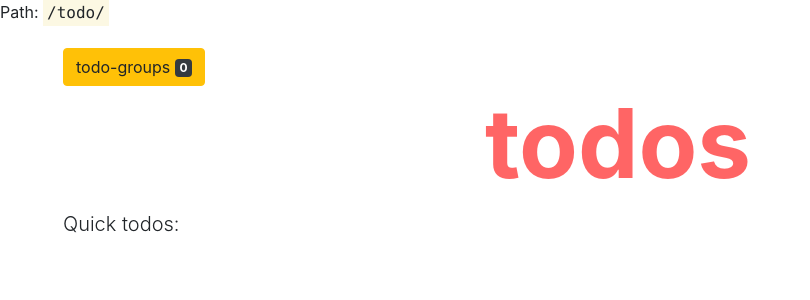
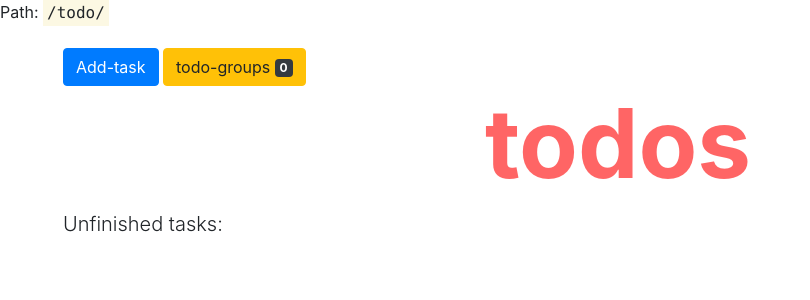
Before and after one commit to LaxmanChoudhary/MultiApps, a Django app: page /todo/ in a window 1280 px wide. Shown: the part 57-357 px from the top of the page, without its empty margins (0-810 px from the left). Run offline with Django 3.2, Linux system fonts and the light colour scheme; the visitor is signed in with stand-in values (Sample User, id 1); data that the repository does not hold is empty; some libraries are stand-ins or nearby versions.

Commit message:
task-group add, html changes etc

```diff
--- a/todo/forms.py
+++ b/todo/forms.py
@@ -10,3 +10,8 @@ class TaskForm(forms.ModelForm):
 	class Meta:
 		model = Task
 		fields=['title', 'text', 'task_group']
+
+class GroupForm(forms.ModelForm):
+	class Meta:
+		model = TaskGroup
+		fields=['name']
--- a/todo/models.py
+++ b/todo/models.py
@@ -16,7 +16,7 @@ class TaskGroup(models.Model):
 		return self.name
 
 class Task(models.Model):
-	title = models.CharField(max_length=128)
+	title = models.CharField(max_length=256)
 	text = models.TextField(blank=True, null=True)
 	task_group = models.ForeignKey(TaskGroup, on_delete=models.CASCADE, null=True)
 	created_on = models.DateTimeField(auto_now_add=True)
--- a/todo/templates/todo/todo.html
+++ b/todo/templates/todo/todo.html
@@ -1,21 +1,55 @@
 {% extends "base.html" %}
 {% load static %}
 {% block head %}
-<link rel="stylesheet" type="text/css" href="{% static 'css/todo.css' %}">
+<link rel="stylesheet" type="text/css" href="{% static 'css/todo.css' %}" />
 {% endblock head %}
-
 {% block title %}Todo{% endblock title %}
-
-{% block content %}
-	<div class="container m-5">
-		<a class="btn btn-warning" href="{% url 'todo:group_view' %}">todo-groups <span class="badge badge-dark">{{ groups_count }}</span>
+{% block content%}
+<div class="container mt-5 m-sm-5">
+	<a class="btn btn-primary" href="{% url 'todo:task_create' %}">Add-task</a>
+	<a class="btn btn-warning" href="{% url 'todo:group_view' %}"
+		>todo-groups <span class="badge badge-dark">{{ groups_count }}</span>
 	</a>
 	<h1 class="display-1 text-center font-weight-bold todo">todos</h1>
-		<p class="lead">Quick todos:</p>
+	<p class="lead">Unfinished tasks:</p>
 	<div>
-			<ul class="list-group list-group-flush">
+		<ul class="container list-group list-group-flush">
 			{% for task in recent_tasks %}
-					<li class="list-group-item"><a href="#">{{ task }}</a></li>
+			<li class="list-group-item">
+				<a
+					class="col-8 text-decoration-none"
+					href="{% url 'todo:task_detail' task.id %}"
+					>{{ task }}</a
+				>
+				<div class="float-md-right">
+					<form
+						method="post"
+						action="{% url 'todo:task_delete' task.id %}"
+						role="form"
+						class="d-inline"
+					>
+						{% csrf_token %}
+						<div style="display: inline">
+							<button
+								class="btn btn-danger btn-sm"
+								type="submit"
+								name="submit_delete"
+							>
+								Delete
+							</button>
+						</div>
+					</form>
+					<form
+						method="post"
+						action="{% url 'todo:status_complete' task.id %}?next={{ request.path }}"
+						role="form"
+						class="d-inline"
+					>
+						{% csrf_token %}
+						<button class="btn btn-info btn-sm m-1" type="submit">Done</button>
+					</form>
+				</div>
+			</li>
 			{% endfor %}
 		</ul>
 	</div>
--- a/todo/templates/todo/todo_form.html
+++ b/todo/templates/todo/todo_form.html
@@ -6,7 +6,8 @@
 		{% csrf_token %}
 		{{ form.as_p }}
 		<input type="submit" value="Submit">
-		<input type="submit" value="Cancel">
+		<input type="submit" value="Cancel"
+		onclick="window.location='{% url 'todo:todo_main' %}'; return false;">
 	</form>
 </div>
 {% endblock content %}
--- a/todo/urls.py
+++ b/todo/urls.py
@@ -6,6 +6,11 @@ app_name = 'todo'
 urlpatterns =[
 	path("", views.TodoMain.as_view(), name="todo_main"),
 	path("task/create/", views.TaskCreate.as_view(), name="task_create"),
+	path("task/<int:pk>", views.TaskDetail.as_view(), name="task_detail"),
+	path("task/<int:pk>/complete", views.StatusComplete.as_view(), name="status_complete"),
+	path("task/<int:pk>/incomplete", views.StatusIncomplete.as_view(), name="status_incomplete"),
+	path("task/<int:pk>/delete", views.TaskDelete.as_view(), name="task_delete"),
 
 	path("task-group/", views.GroupView.as_view(), name="group_view"),
+	path("task-group/create", views.GroupCreate.as_view(), name="group_create"),
 ]
--- a/todo/views.py
+++ b/todo/views.py
@@ -1,4 +1,4 @@
-from django.shortcuts import render, redirect
+from django.shortcuts import render, redirect, get_object_or_404
 from django.urls import reverse, reverse_lazy
 from django.views import View
 
@@ -6,15 +6,24 @@ from home import owner
 from todo.models import *
 from todo.forms import *
 
-# Create your views here.
+#main page
 class TodoMain(owner.OwnerView):
 	template_name = "todo/todo.html"
 
 	def get(self, request):
 #		taskgroup = TaskGroup.objects.filter(creator=request.user)
 		gc = TaskGroup.objects.filter(creator=request.user).count()
-		rt = Task.objects.all()[:5]
+		rt = Task.objects.filter(completed=False)[:5]
 		ctx={'groups_count':gc, 'recent_tasks':rt}
+		return render(request, self.template_name, ctx)
+
+# model: task
+class TaskDetail(owner.OwnerView):
+	template_name= "todo/task_detail.html"
+
+	def get(self, request, pk):
+		task = Task.objects.get(id=pk)
+		ctx ={'task':task}
 		return render(request, self.template_name, ctx)
 
 class TaskCreate(owner.OwnerView):
@@ -26,7 +35,6 @@ class TaskCreate(owner.OwnerView):
 		ctx={'form':tform}
 		return render(request, self.template_name, ctx)
 
-
 	def post(self, request, pk=None):
 		task = TaskForm(request.POST, users=request.user)
 		frm = task.save(commit=False)
@@ -34,10 +42,54 @@ class TaskCreate(owner.OwnerView):
 		frm.save()
 		return redirect(self.success_url)
 
+class TaskDelete(owner.OwnerView):
+	success_url = reverse_lazy('todo:todo_main')
+
+	def post(self, request, pk):
+		task = get_object_or_404(Task, id=pk)
+		task.delete()
+		return redirect(self.success_url)
+
+class StatusComplete(owner.OwnerView):
+	success_url = "todo:todo_main"
+	def post(self, request, pk):
+		task = get_object_or_404(Task, id=pk)
+		task.completed = True
+		task.save()
+		try:
+			return redirect(self.request.GET['next'])
+		except:
+			return redirect(self.success_url)
+
+class StatusIncomplete(owner.OwnerView):
+	success_url = "todo:todo_main"
+	def post(self, request, pk):
+		task = get_object_or_404(Task, id=pk)
+		task.completed = False
+		task.save()
+		try:
+			return redirect(self.request.GET['next'])
+		except:
+			return redirect(self.success_url)
+
+# model: TaskGroup
 class GroupView(owner.OwnerView):
 	template_name = "todo/group_view.html"
 
 	def get(self, request):
-		t = Task.objects.all().order_by('task_group__name')
-		ctx={'tasks':t}
+		t = Task.objects.all().filter(creator=request.user).order_by('task_group__name')
+		form = GroupForm()
+		ctx={'tasks':t, 'form':form}
 		return render(request, self.template_name, ctx)
+
+class GroupCreate(owner.OwnerView):
+	success_url="todo:group_view"
+	def post(self, request):
+		grp = GroupForm(request.POST)
+		group = grp.save(commit=False)
+		group.creator = request.user
+		group.save()
+		try:
+			return redirect(self.request.GET['next'])
+		except:
+			return redirect(self.success_url)
```
Also changed, not shown: todo/templates/todo/group_view.html (+44 -9 lines), todo/templates/todo/task_detail.html (added, +57 -0 lines), todo/migrations/0002_auto_20200902_1207.py (added). Lines whose indentation alone changed are shown as unchanged.
